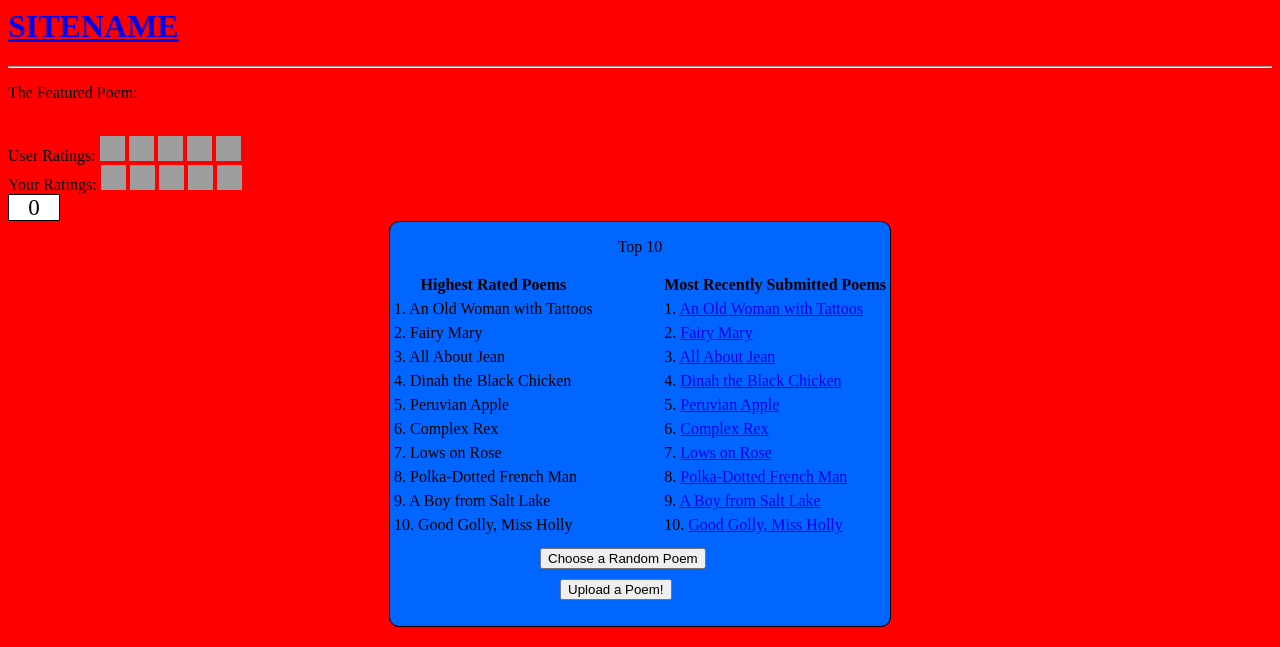
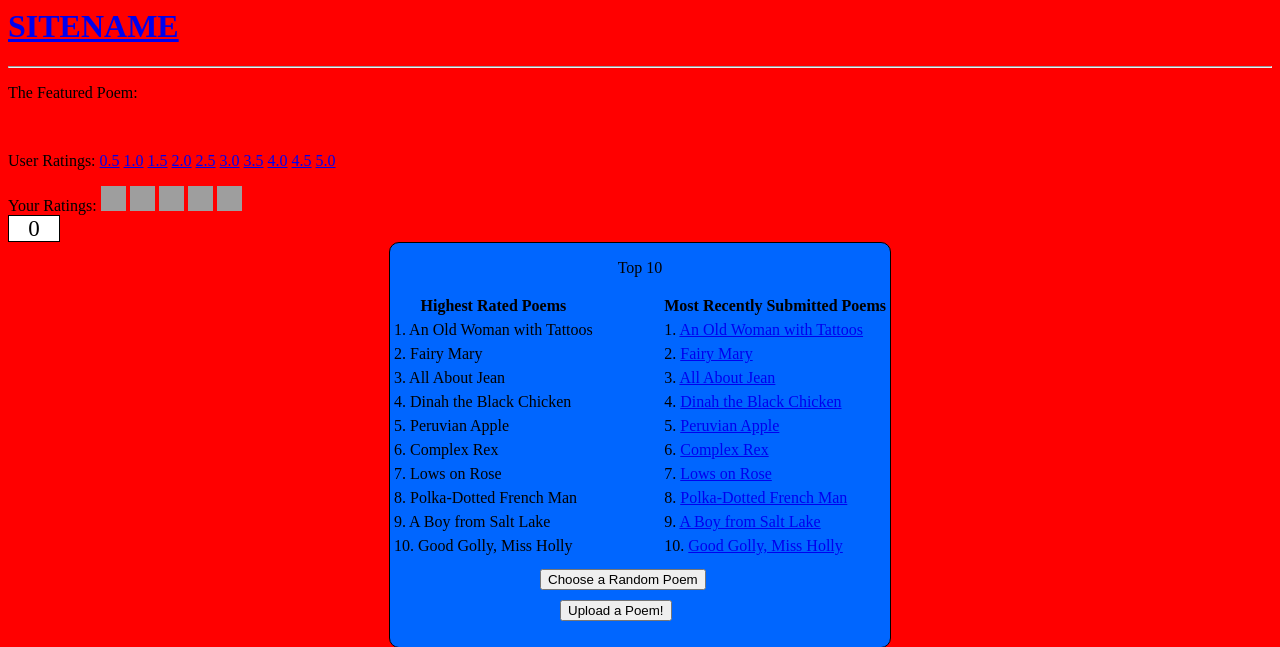
Before and after one commit to spothireddy/LooneyLimericks, a PHP site: the page made by views/poemView.php in a window 1280 px wide. Shown: the top 647 px of the page. Run offline with PHP 8.4, Linux system fonts and the light colour scheme; the template is opened without the code that fills it, so the values that code supplies are empty; data comes from the database, SQL or seed files in the repository; some libraries are stand-ins or nearby versions; grey boxes are pictures that could not be loaded.

Commit message:
Undo the ratings

```diff
--- a/views/poemView.php
+++ b/views/poemView.php
@@ -32,15 +32,22 @@ include_once("./controllers/main.php");
 
 <div class="userRatings">
 
-User Ratings:
+<p class="rateStars"> User Ratings:
+<span>
+<a class="star-05" href="#">0.5</a>
+<a class="star-10" href="#">1.0</a>
+<a class="star-15" href="#">1.5</a>
+<a class="star-20" href="#">2.0</a>
+<a class="star-25" href="#">2.5</a>
+<a class="star-30" href="#">3.0</a>
+<a class="star-35" href="#">3.5</a>
+<a class="star-40" href="#">4.0</a>
+<a class="star-45" href="#">4.5</a>
+<a class="star-50" href="#">5.0</a>
 
-<body>
-<img id="1" src="full-star.png"/>
-<img id="2" src="full-star.png"/>
-<img id="3" src="full-star.png"/>
-<img id="4.5" src="half-star.png"/>
-<img id="5" src="unrated-star.png"/>
-</body>
+</span>
+
+</p>
 
 </div>
 
```
